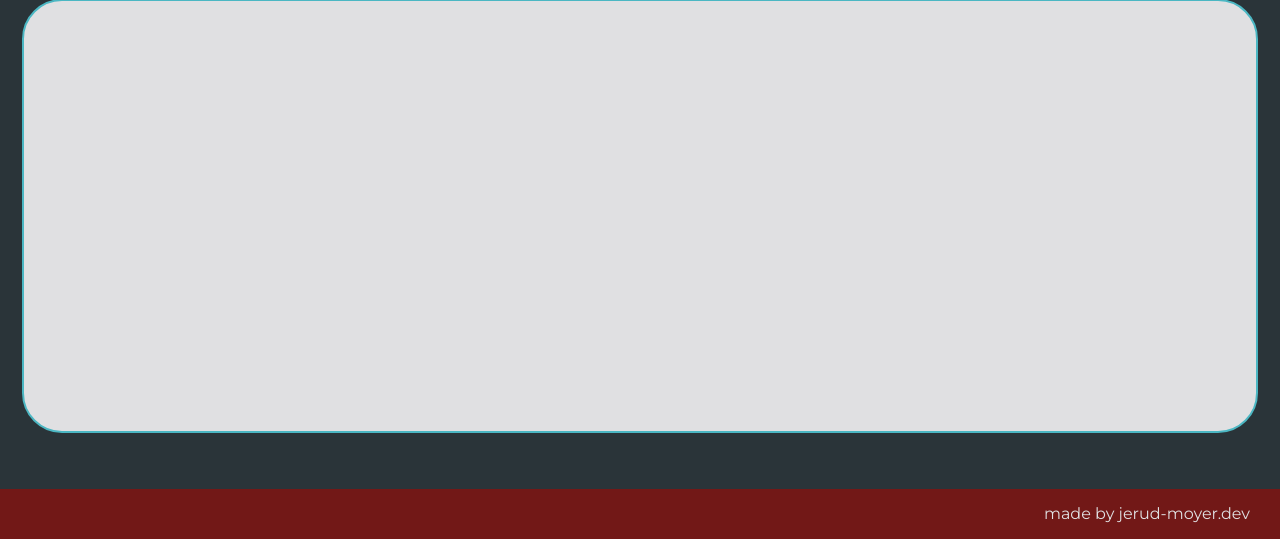
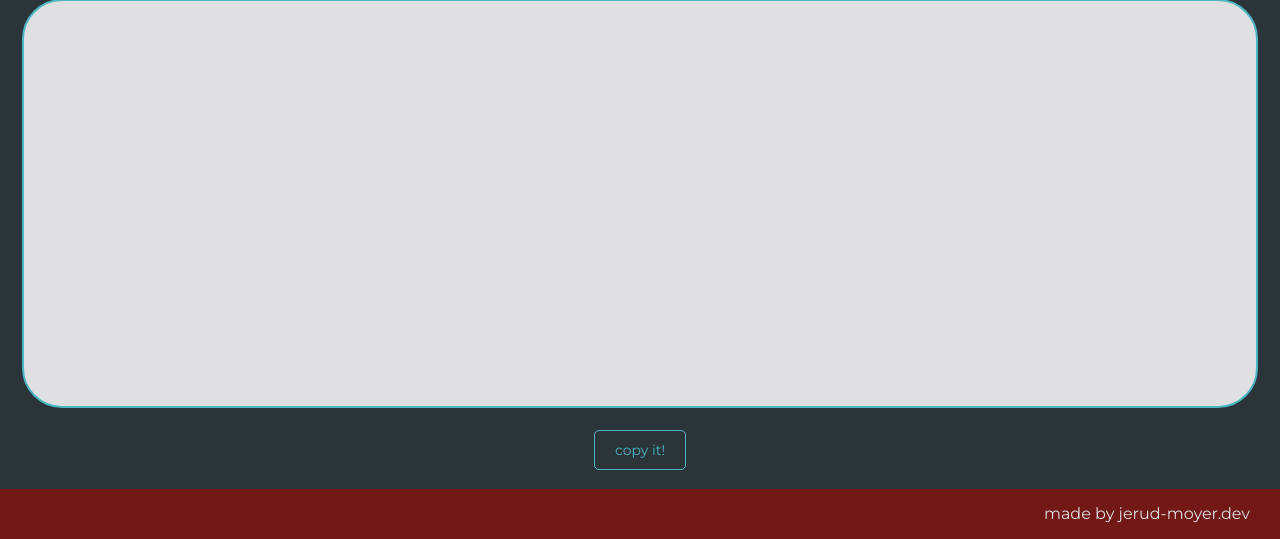
Before and after one commit to Jerud-Moyer/dolor-meus, a Flask app: page / in a window 1280 px wide. Shown: the part 261-800 px from the top of the page. Run offline with Flask 3, Linux system fonts and the light colour scheme.

Commit message:
add a copy button - FINALLY!

```diff
--- a/dolor_meus/old/wsgi.py
+++ /dev/null
@@ -1,6 +0,0 @@
-from dolor_meus import create_app
-
-app = create_app()
-
-if __name__ == "__main__":
-    app.run()
--- a/dolor_meus/static/css/styles.css
+++ b/dolor_meus/static/css/styles.css
@@ -49,6 +49,28 @@ select, button {
 
   &:hover {
     filter: contrast(200%);
+  }
+}
+
+button#copy_button {
+  margin-top: 22px;
+  padding: 10px 20px;
+  position: relative;
+
+  #copy_tooltip {
+    visibility: hidden;
+    position: absolute;
+    top: -55px;
+    left: 0;
+    background-color: #000;
+    color: var(--platinum);
+    padding: 4px;
+    border-radius: 6px;
+
+    &.visible {
+      visibility: visible;
+    }
+    transition: visibility .2s ease;
   }
 }
 
@@ -135,7 +157,7 @@ select {
   }
 
   .results-box {
-    height: calc(100vh - 450px);
+    height: calc(100vh - 475px);
     width: 90%;
     border: solid var(--pacific_cyan) 2px;
     background: var(--platinum);
--- /dev/null
+++ b/dolor_meus/static/js/copy.js
@@ -0,0 +1,19 @@
+window.addEventListener("DOMContentLoaded", () => {
+    const copyButton = document.querySelector("#copy_button");
+
+    copyButton.addEventListener("click", () => {
+        const text = document.querySelector("#view_box").innerText
+        const tooltip = document.querySelector("#copy_tooltip")
+
+        navigator.clipboard.writeText(text)
+            .then(() => {
+                tooltip.classList.add('visible')
+                setTimeout(() => {
+                    tooltip.classList.remove('visible')
+                }, 2000);
+            })
+            .catch(err => {
+                console.error("Error copying text: ", err);
+            });
+    })
+})
--- a/dolor_meus/static/js/stream.js
+++ b/dolor_meus/static/js/stream.js
@@ -33,6 +33,8 @@ window.addEventListener('DOMContentLoaded', () => {
       viewBox.innerHTML += freshText.replaceAll('\n', '</br>')
       isDone = done
     }
+    const copyButton = document.getElementById('copy_button')
+    copyButton.disabled = false
 
   }
 
--- a/dolor_meus/templates/base.html
+++ b/dolor_meus/templates/base.html
@@ -7,6 +7,10 @@
     <script
       type="text/javascript"
       src="{{url_for('static', filename='js/header.js')}}"
+    ></script>
+    <script
+      type="text/javascript"
+      src="{{url_for('static', filename='js/copy.js')}}"
     ></script>
 
     {% block head %}
--- a/dolor_meus/templates/home.html
+++ b/dolor_meus/templates/home.html
@@ -52,12 +52,24 @@
     <button id="request_button">
       get some
     </button>
+    <!-- <button id="copy_button">
+      copy
+    </button> -->
   </div>
   <div class="results-box">
     <div class="results-inner">
       <p id="view_box"></p>
     </div>
   </div>
+  <button
+    id="copy_button"
+    disabled
+  >
+    <span id="copy_tooltip">
+      copied to clipboard!
+    </span>
+    copy it!
+  </button>
 </div>
 
 {% endblock %}
```
Also changed, not shown: gunicorn.conf.py (+0 -11 lines), requirements_OLD.txt (deleted, +0 -24 lines).
